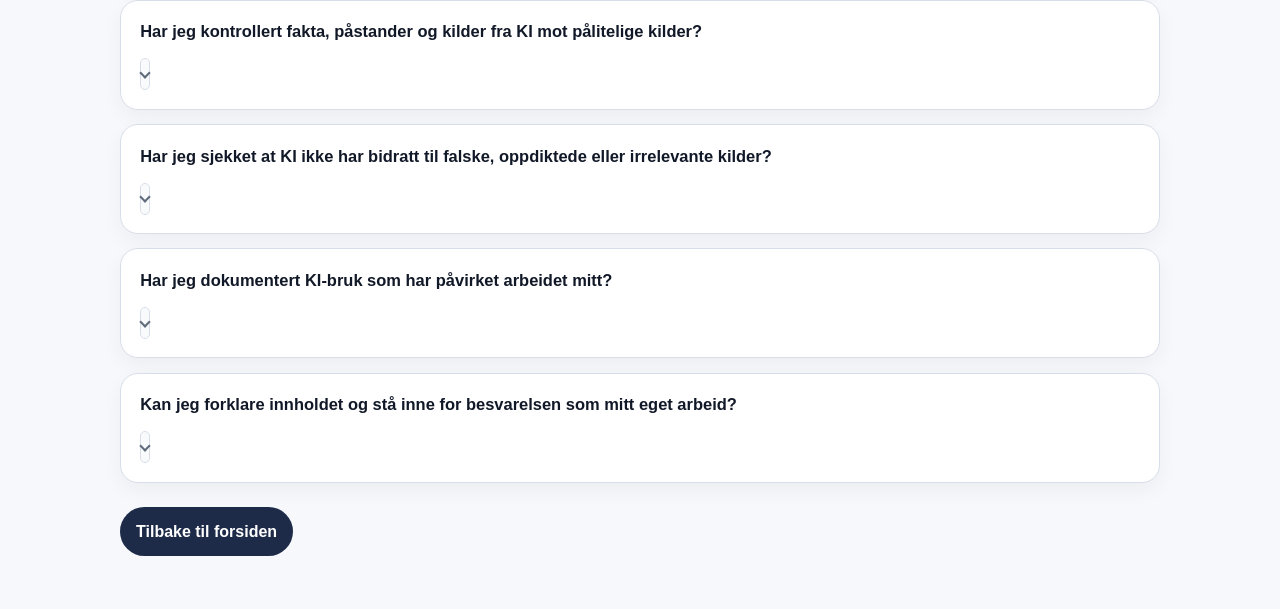
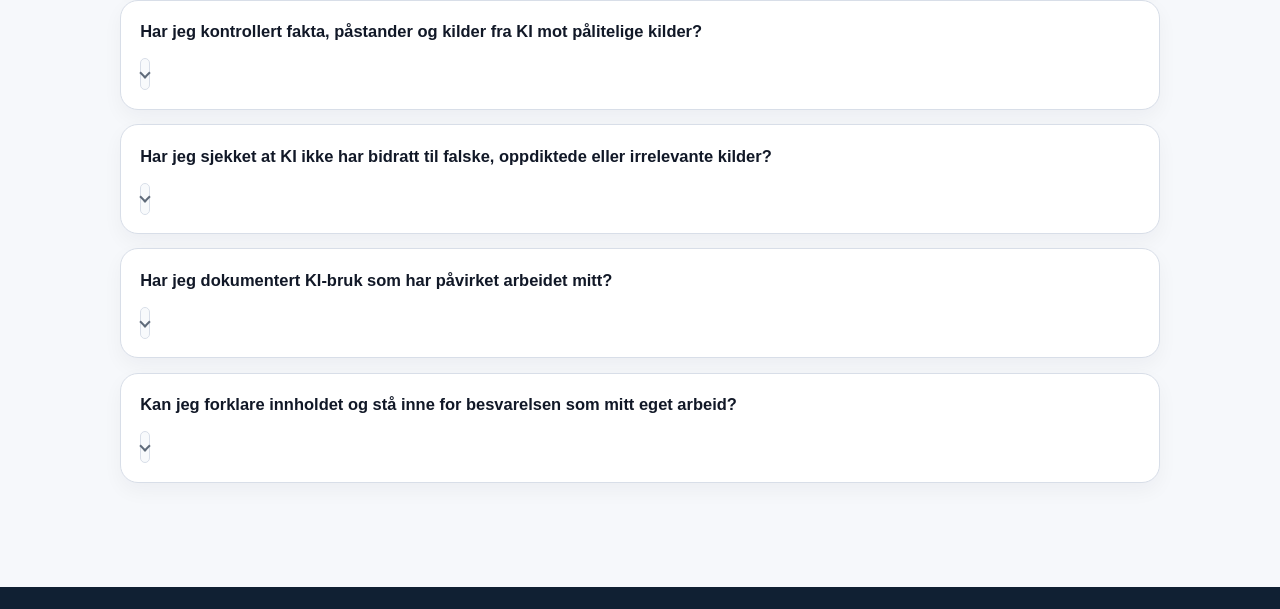
Before and after one commit to Stinnern/PRO1000, a plain HTML site: page pages/academic-integrity-checklist.html in a window 1280 px wide. Shown: the part 805-1414 px from the top of the page. Drawn offline with Linux system fonts and the light colour scheme.

Commit message:
fjernet tilbakeknapp

```diff
--- a/pages/academic-integrity-checklist.html
+++ b/pages/academic-integrity-checklist.html
@@ -266,7 +266,7 @@
 
     </section>
 
-      <a class="button-link" href="../index.html">Tilbake til forsiden</a>
+
     </div>
   </main>
 
```
